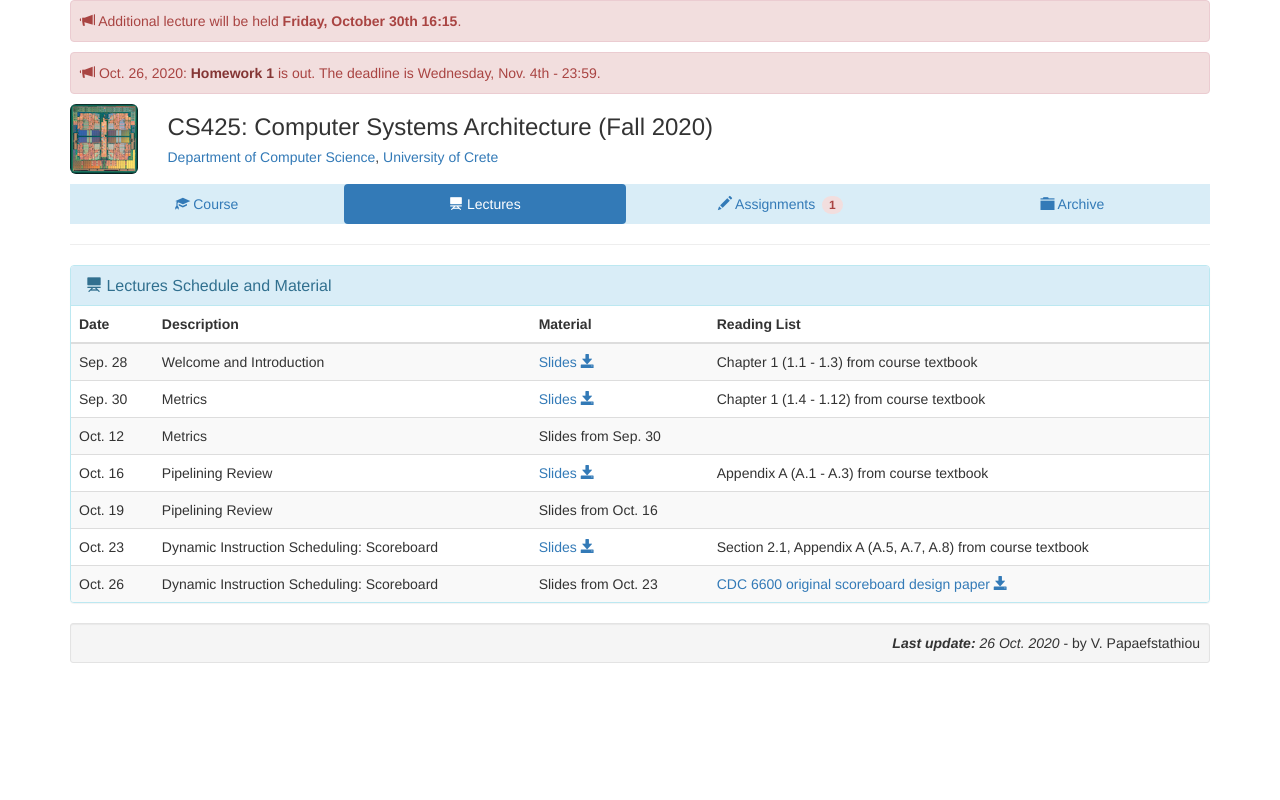
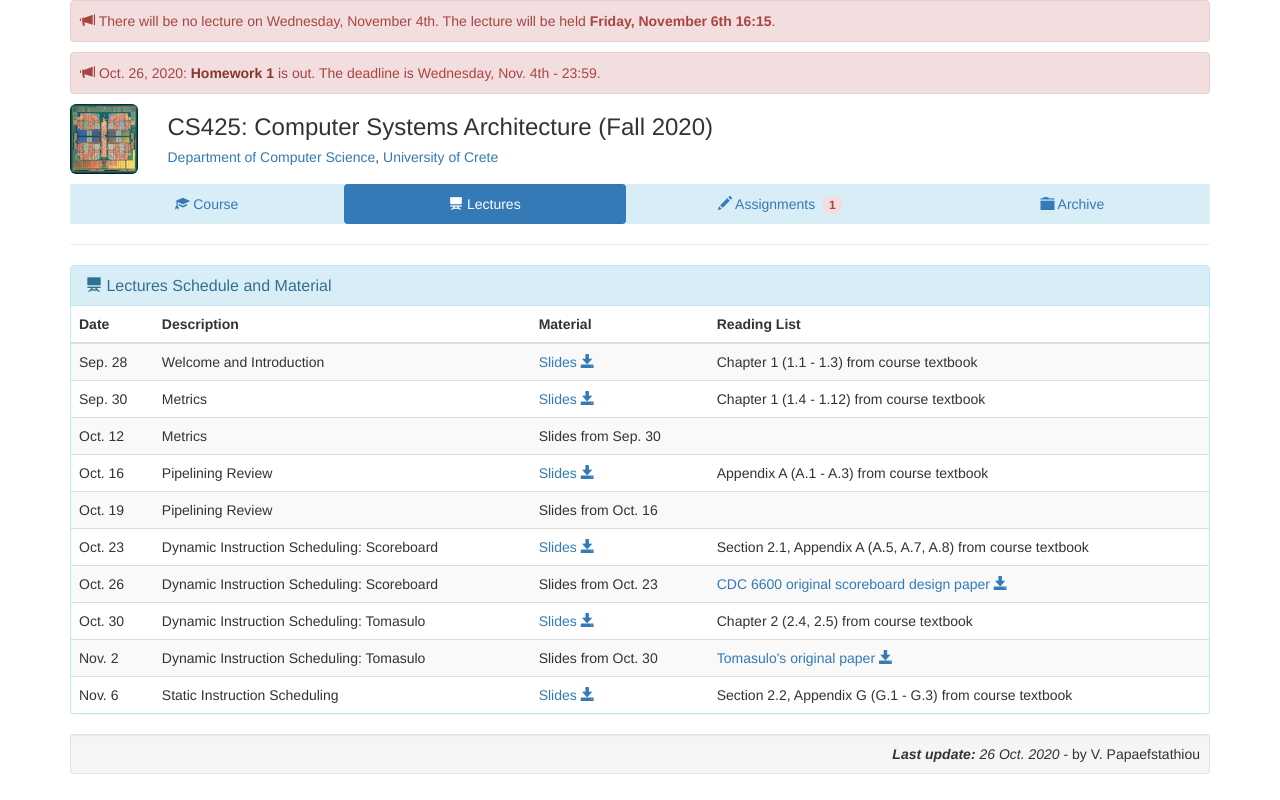
Before and after one commit to papaef/hy425_2020f, a plain HTML site: page index.html in a window 1280 px wide. Both pictures are taken after a click on the link "Lectures". Drawn offline with Linux system fonts and the light colour scheme.

Commit message:
update lec 5 & 6

```diff
--- a/index.html
+++ b/index.html
@@ -25,7 +25,7 @@
     <div class="col-md-12">
       <div class="alert alert-danger myalert" role="alert">
         <span class="glyphicon glyphicon-bullhorn" aria-hidden="true"></span>
-        Additional lecture will be held <b>Friday, October 30th 16:15</b>.
+        There will be no lecture on Wednesday, November 4th. The lecture will be held <b>Friday, November 6th 16:15</b>.
       </div>
       <!--div class="alert alert-danger myalert" role="alert">
         <span class="glyphicon glyphicon-bullhorn" aria-hidden="true"></span>
@@ -392,7 +392,6 @@
               <td><a href="lectures/reading/cdc6600.pdf">CDC 6600 original scoreboard design paper <span class="glyphicon glyphicon-save" aria-hidden="true"></span></a></td>
             </tr>
 
-<!--
             <tr>
               <td>Oct. 30</td>
               <td>Dynamic Instruction Scheduling: Tomasulo</td>
@@ -401,19 +400,18 @@
             </tr>
 
             <tr>
-              <td>Nov. 1</td>
+              <td>Nov. 2</td>
               <td>Dynamic Instruction Scheduling: Tomasulo</td>
               <td>Slides from Oct. 30</a></td>
               <td><a href="lectures/reading/tomasulo.pdf">Tomasulo's original paper <span class="glyphicon glyphicon-save" aria-hidden="true"></span></a></td>
             </tr>
 
             <tr>
-              <td>Nov. 4</td>
+              <td>Nov. 6</td>
               <td>Static Instruction Scheduling</td>
               <td><a href="lectures/HY425_L6_StaticScheduling.pdf">Slides <span class="glyphicon glyphicon-save" aria-hidden="true"></span></a></td>
               <td>Section 2.2, Appendix G (G.1 - G.3) from course textbook</td>
             </tr>
-            -->
 
 <!--
             <tr>
```
Also changed, not shown: 2 other files.
